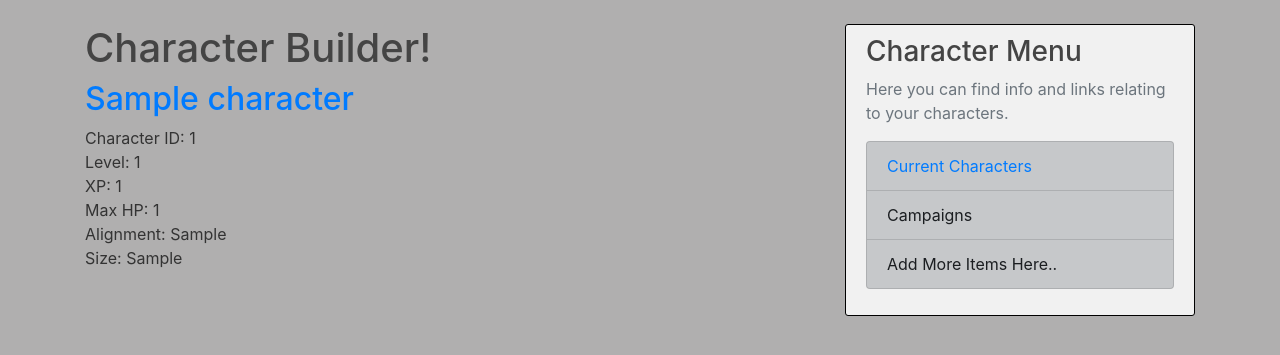
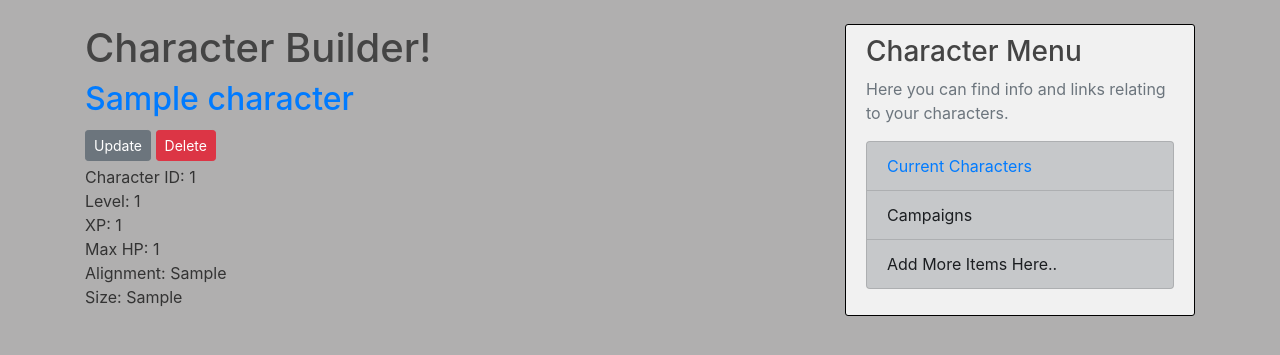
Before and after one commit to NickJacksonDev/DnD-Manager, a Django app: page /character_builder/characters/ in a window 1280 px wide. Shown: the part 56-411 px from the top of the page. Run offline with Django 3.2, Linux system fonts and the light colour scheme; tables that the repository leaves empty hold one stand-in row (values such as "Sample post"); some libraries are stand-ins or nearby versions.

Commit message:
Added buttons for editing and deleting characters. Doesn't work, but they're there at least.

```diff
--- a/Character_Builder/templates/Character_Builder/character_list.html
+++ b/Character_Builder/templates/Character_Builder/character_list.html
@@ -10,8 +10,8 @@
 			<div>
 				<h2><a href="{% url 'character-detail' character.characterID %}">{{ character.characterName }}</a></h2>
 
-				<!-- <a class="btn btn-secondary btn-sm mt-1 mb-1" href="{% url 'character-edit' character.characterID %}">Update</a>
-				<a class="btn btn-danger btn-sm mt-1 mb-1" href="{% url 'character-delete' character.characterID %}">Delete</a> -->
+				<a class="btn btn-secondary btn-sm mt-1 mb-1" href="{% url 'character-edit' character.characterID %}">Update</a>
+				<a class="btn btn-danger btn-sm mt-1 mb-1" href="{% url 'character-delete' character.characterID %}">Delete</a>
 
 			</div>
 			<p>
--- a/Character_Builder/views.py
+++ b/Character_Builder/views.py
@@ -65,7 +65,7 @@ class CharacterEditView(LoginRequiredMixin, UserPassesTestMixin, UpdateView):
 		return False
 
 
-class CharacterDeleteView(DeleteView):
+class CharacterDeleteView(LoginRequiredMixin, UserPassesTestMixin, DeleteView):
 	model = Character
 
 #def create_character(request):
```
